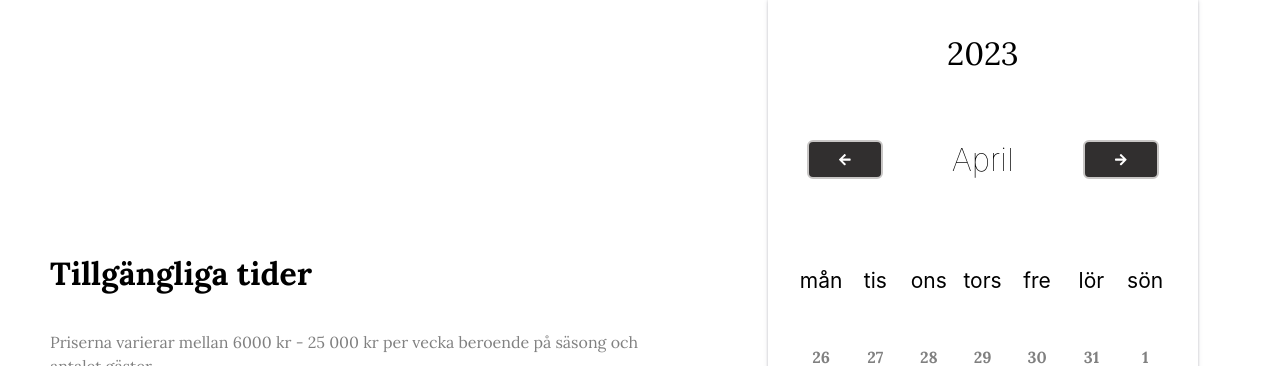
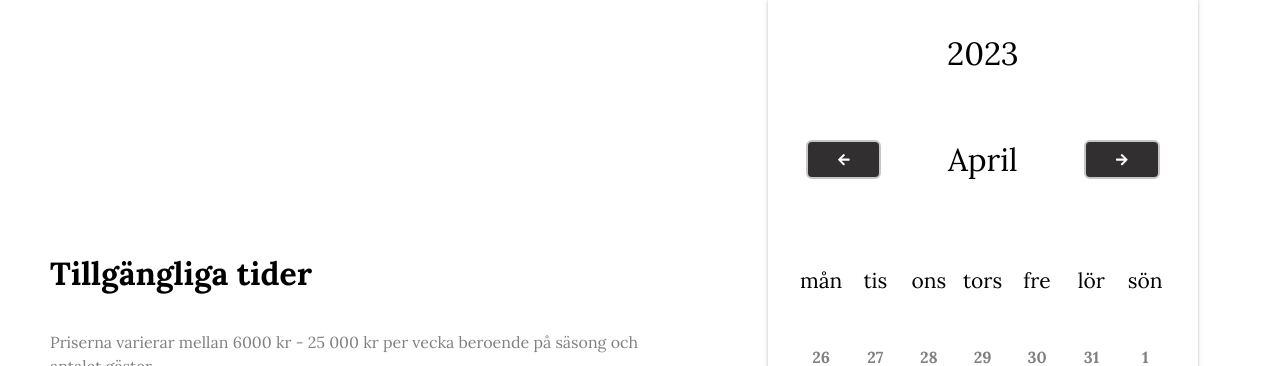
Before and after one commit to DavidFurby/Nerja-house, a Next.js app: page / in a window 1280 px wide. Shown: the part 934-1300 px from the top of the page. Built offline with nearby package versions, Linux system fonts and the light colour scheme; no server answers; the database is empty.

Commit message:
Refactoring the calendar

```diff
--- a/components/Calendar.tsx
+++ b/components/Calendar.tsx
@@ -1,26 +1,16 @@
 import { faArrowLeft, faArrowRight } from "@fortawesome/free-solid-svg-icons";
 import { FontAwesomeIcon } from "@fortawesome/react-fontawesome";
 import React from "react";
-import { useState, useEffect, useRef, useMemo, useCallback } from "react";
+import { useState, useEffect, useRef, useCallback } from "react";
 import classes from "../styles/booking.module.css";
 
 export const Calendar = ({ bookedDates, getDatesBetweenRentedDays }) => {
-  let [currentMonth, setCurrentMonth] = useState(new Date());
   let [months, setMonths] = useState([]);
   let [loading, setLoading] = useState(true);
-  let [currentYear, setCurrentYear] = useState(new Date().getFullYear());
-  let currentDate = useMemo(() => new Date(), []);
+  let [currentDate, setCurrentDate] = useState(new Date());
   const hasFetchedData = useRef(false);
-  const weekDays = [
-    "mån",
-    "tis",
-    "ons",
-    "tors",
-    "fre",
-    "lör",
-    "sön",
-  ];
-  const weeksInMonth = [1, 2, 3, 4, 5, 6];
+  const weekDays = ["mån", "tis", "ons", "tors", "fre", "lör", "sön"];
+  const weeksInMonth = [0, 1, 2, 3, 4, 5];
   const monthNames = [
     "Januari",
     "Februari",
@@ -60,28 +50,33 @@ export const Calendar = ({ bookedDates, getDatesBetweenRentedDays }) => {
 
   const handleChangeMonth = (selection: boolean) => {
     if (selection) {
-      if (currentMonth.getMonth() < 11) {
-        setCurrentMonth(new Date(currentYear, currentMonth.getMonth() + 1));
+      if (currentDate.getMonth() < 11) {
+        setCurrentDate(
+          new Date(currentDate.getFullYear(), currentDate.getMonth() + 1)
+        );
       } else {
-        setCurrentYear(currentYear + 1);
-        setCurrentMonth(new Date(currentYear, 0));
+        setCurrentDate(new Date(currentDate.getFullYear() + 1, 0));
 
-        let newYear = new Date(currentYear + 1, 0, 1);
+        let newYear = new Date(currentDate.getFullYear(), 0, 1);
         getMonthsForYear(newYear);
       }
     } else {
-      if (currentMonth.getMonth() > 0) {
-        setCurrentMonth(new Date(currentYear, currentMonth.getMonth() - 1));
+      if (currentDate.getMonth() > 0) {
+        setCurrentDate(
+          new Date(currentDate.getFullYear(), currentDate.getMonth() - 1)
+        );
       } else {
-        setCurrentYear(currentYear - 1);
-        setCurrentMonth(new Date(currentYear, currentMonth.getMonth() - 1));
-        let pastYear = new Date(currentYear - 1, 12, 0);
+        setCurrentDate(
+          new Date(currentDate.getFullYear(), currentDate.getMonth() - 1)
+        );
+
+        let pastYear = new Date(currentDate.getFullYear(), 12, 0);
         getMonthsForYear(pastYear);
       }
     }
   };
   const setEmptyDates = () => {
-    const daysInMonth = months[currentMonth.getMonth()].days;
+    const daysInMonth = months[currentDate.getMonth()].days;
     let dayList = [];
 
     // Add filler days from previous month
@@ -89,9 +84,10 @@ export const Calendar = ({ bookedDates, getDatesBetweenRentedDays }) => {
     if (firstDay.day !== 1) {
       const fillerPositions = firstDay.day === 0 ? 6 : firstDay.day;
       const prevMonthIndex =
-        currentMonth.getMonth() === 0
-          ? currentMonth.getMonth() + 11
-          : currentMonth.getMonth() - 1;
+      currentDate.getMonth() === 0
+          ? currentDate.getMonth() + 11
+          : currentDate.getMonth() - 1;
+
       const prevMonthDays = months[prevMonthIndex].days;
       dayList.push(...prevMonthDays.slice(-fillerPositions));
     }
@@ -102,7 +98,7 @@ export const Calendar = ({ bookedDates, getDatesBetweenRentedDays }) => {
     const lastDay = daysInMonth[daysInMonth.length - 1];
 
     const remainingDays = 7 - lastDay.day;
-    const nextMonthIndex = currentMonth.getMonth() + 1;
+    const nextMonthIndex = currentDate.getMonth() + 1;
     const nextMonthDays = months[nextMonthIndex].days;
 
     dayList.push(...nextMonthDays.slice(0, remainingDays));
@@ -130,14 +126,16 @@ export const Calendar = ({ bookedDates, getDatesBetweenRentedDays }) => {
       {!loading ? (
         <div className={classes.calendarContainer}>
           <div style={{ display: "flex", justifyContent: "center" }}>
-            <h1 style={{ fontWeight: "lighter" }}>{currentYear}</h1>
+            <h1 style={{ fontWeight: "lighter" }}>
+              {currentDate.getFullYear()}
+            </h1>
           </div>
           <div className={classes.monthSelection}>
             <button className="button" onClick={() => handleChangeMonth(false)}>
               <FontAwesomeIcon icon={faArrowLeft} />
             </button>
             <h2 style={{ fontWeight: "lighter" }}>
-              {monthNames[currentMonth.getMonth()]}
+              {monthNames[currentDate.getMonth()]}
             </h2>
             <button className="button" onClick={() => handleChangeMonth(true)}>
               <FontAwesomeIcon icon={faArrowRight} />
@@ -192,7 +190,7 @@ export const Calendar = ({ bookedDates, getDatesBetweenRentedDays }) => {
                                 ? "4px solid #00d14d"
                                 : null,
                               color:
-                                day.month != currentMonth.getMonth()
+                                day.month != currentDate.getMonth()
                                   ? "grey"
                                   : null,
                             }}
--- a/styles/booking.module.css
+++ b/styles/booking.module.css
@@ -1,7 +1,6 @@
 .calendarContainer {
     margin: 2rem;
     background-color: white;
-    width: fit-content;
     color: black;
     box-shadow: rgba(50, 50, 93, 0.25) 0px 2px 5px -1px, rgba(0, 0, 0, 0.3) 0px 1px 3px -1px;
 }
@@ -43,7 +42,6 @@
 .calendar {
     background: white;
     color: black;
-    height: 5rem;
     padding: 25px;
 }
 
--- a/styles/globals.css
+++ b/styles/globals.css
@@ -11,8 +11,7 @@ html {
 
 body {
   margin: 0;
-  font-family: -apple-system, BlinkMacSystemFont, Segoe UI, Roboto, Oxygen,
-    Ubuntu, Cantarell, Fira Sans, Droid Sans, Helvetica Neue, sans-serif;
+  font-family: Lora;
   font-weight: 400;
   font-size: 1.3125rem;
   line-height: 1.5;
@@ -41,13 +40,11 @@ footer {
 }
 
 p {
-  font-family: Lora;
   font-size: 1rem;
   color: grey;
 }
 
 h1 {
-  font-family: Lora;
   font-size: 2rem;
 }
 
```
